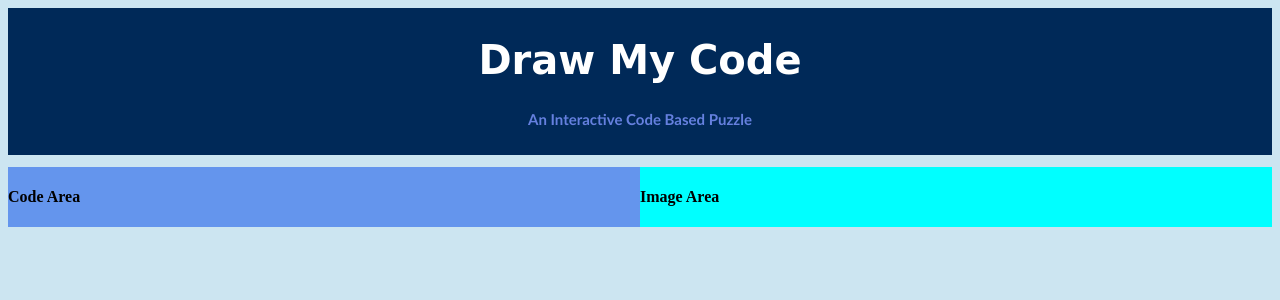
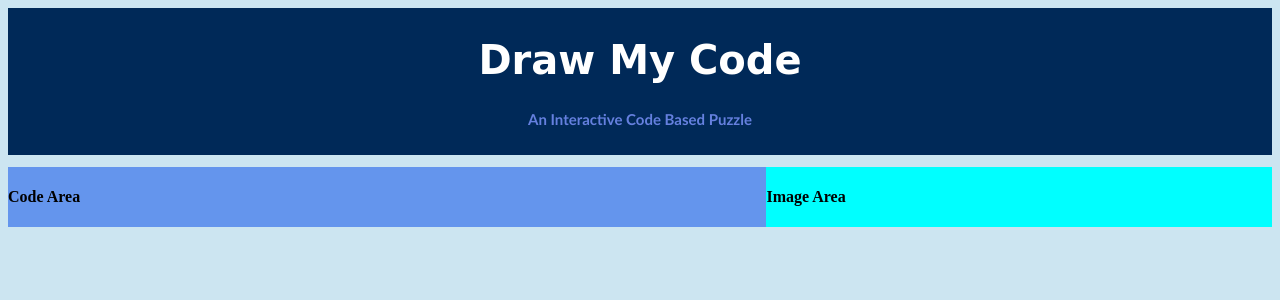
Before and after one commit to arjkashyap/Draw-My-Code, a React (Create React App) app: page / in a window 1280 px wide. Shown: the top 300 px of the page. Built offline with nearby package versions, Linux system fonts and the light colour scheme.

Commit message:
Flex container for game area

```diff
--- a/src/components/GameArea.js
+++ b/src/components/GameArea.js
@@ -6,8 +6,10 @@ import ImageArea from "./ImageArea";
 function GameArea() {
   return (
     <div className="GameArea">
-      <CodeArea />
-      <ImageArea />
+      <div className="container">
+        <CodeArea />
+        <ImageArea />
+      </div>
     </div>
   );
 }
--- a/src/css/CodeArea.css
+++ b/src/css/CodeArea.css
@@ -1,5 +1,4 @@
 .CodeArea{
-    flex: 1;
-    width: 50%;
+    flex: 60%;
     background-color: cornflowerblue;
 }
--- a/src/css/GameArea.css
+++ b/src/css/GameArea.css
@@ -3,8 +3,13 @@
 */
 
 .GameArea {
-  display: flex;
   background-color: white;
   margin-top: 12px;
   align-items: center;
 }
+
+.container {
+  display: flex;
+  flex-direction: row;
+  flex-wrap: wrap;
+}
--- a/src/css/ImageArea.css
+++ b/src/css/ImageArea.css
@@ -1,5 +1,4 @@
 .ImageArea{
-    flex: 1;
-    width: 50%;
+    flex: 40%;
     background-color: aqua;
 }
```
